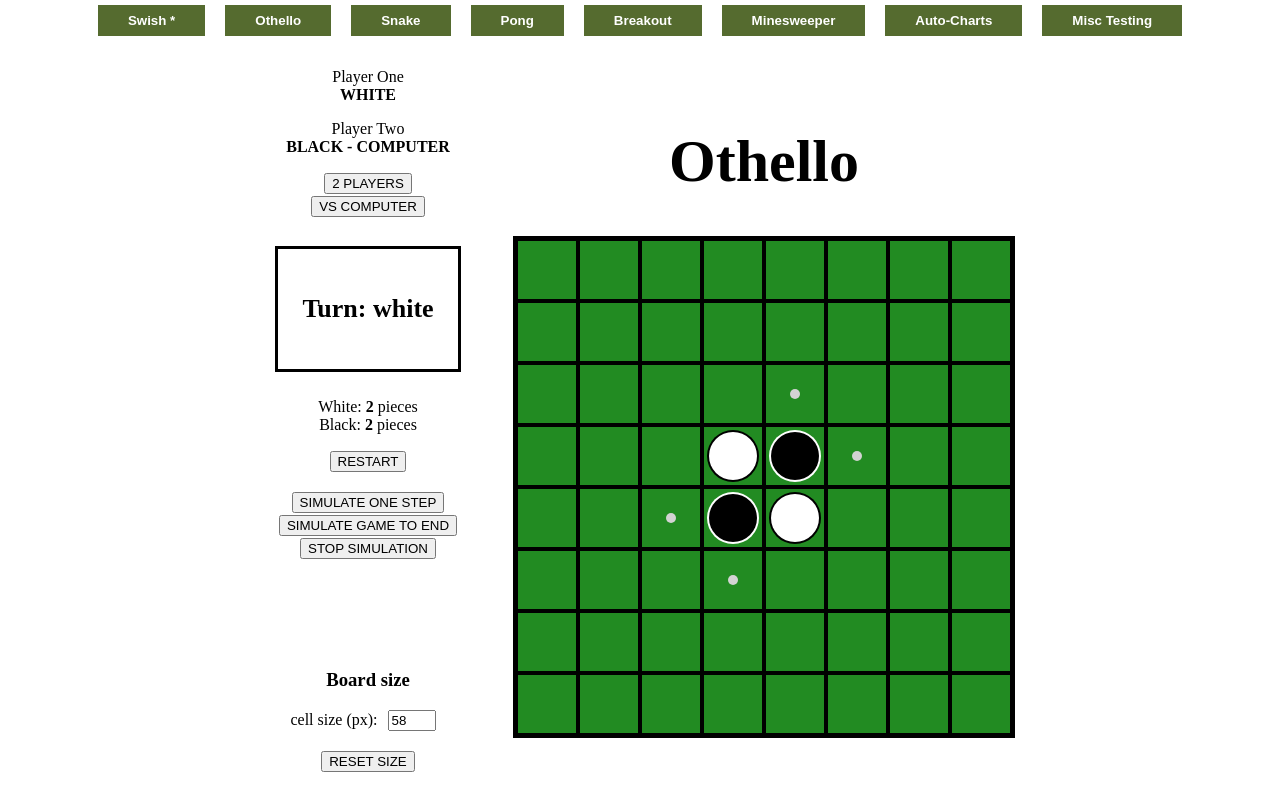
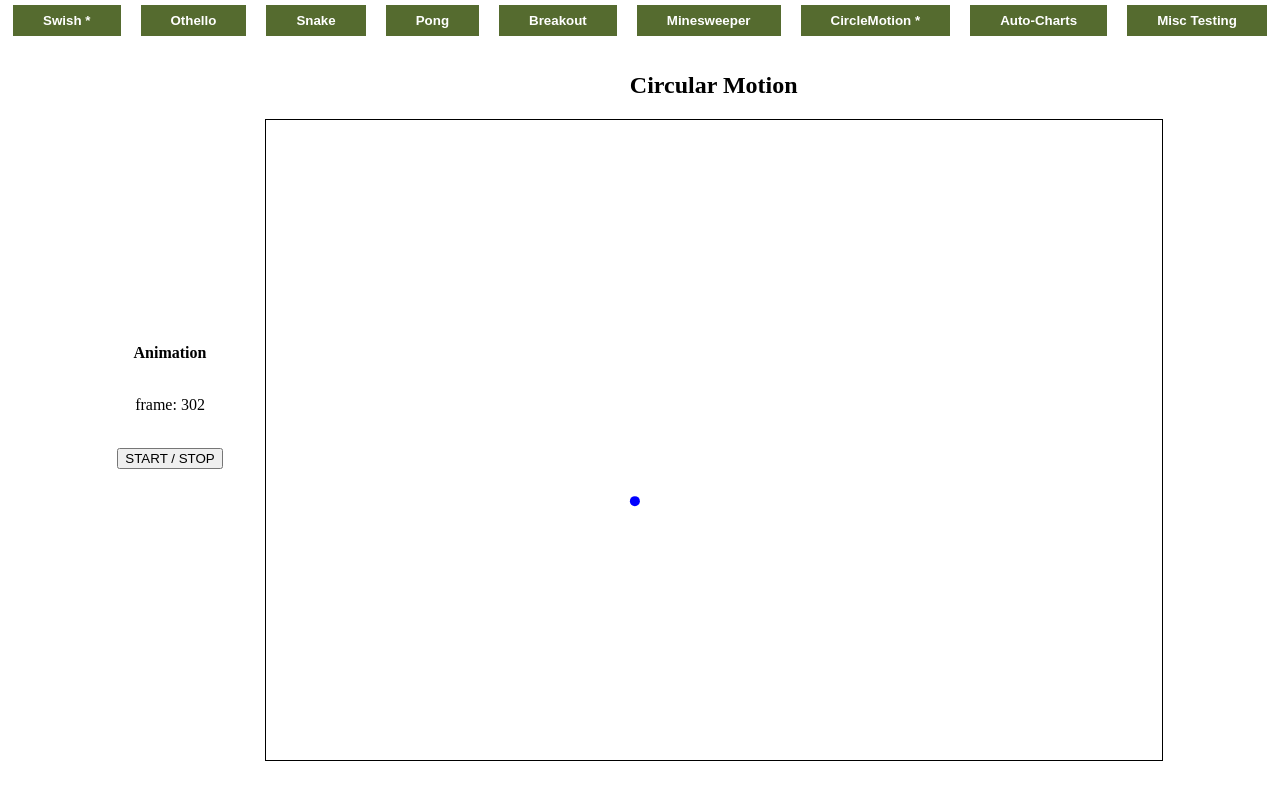
Before and after one commit to apoyhonen/base, a Vue app: page / in a window 1280 px wide. Built offline with nearby package versions, Linux system fonts and the light colour scheme.

Commit message:
circlemotion init

```diff
--- a/src/App.vue
+++ b/src/App.vue
@@ -5,11 +5,12 @@
     </template>
   </div>
   <Swish v-if="shownApp === 'swish'"></Swish>
+  <Othello v-if="shownApp === 'othello'"></Othello>
   <Snake v-if="shownApp === 'snake'"></Snake>
   <Pong v-if="shownApp === 'pong'"></Pong>
   <Breakout v-if="shownApp === 'breakout'"></Breakout>
   <MineSweeper v-if="shownApp === 'minesweeper'"></MineSweeper>
-  <Othello v-if="shownApp === 'othello'"></Othello>
+  <CircleMotion v-if="shownApp === 'circlemotion'"></CircleMotion>
   <CanvasCharts v-if="shownApp === 'canvascharts'"></CanvasCharts>
   <MiscTesting v-if="shownApp === 'misctesting'"></MiscTesting>
 </template>
@@ -22,12 +23,13 @@
 import Breakout from "@/apps/BreakoutApp.vue";
 import MineSweeper from "@/apps/MineSweeperApp.vue";
 import Othello from "@/apps/OthelloApp.vue";
+import CircleMotion from "@/apps/CircleMotionAnimationApp.vue";
 import CanvasCharts from "@/apps/CanvasCharts.vue";
 import MiscTesting from "@/apps/MiscTesting.vue";
 
 import { ref } from "vue";
 
-const shownApp = ref("othello");
+const shownApp = ref("circlemotion");
 
 const apps = [];
 apps.push({ refName: 'swish', name: 'Swish *' });
@@ -36,6 +38,7 @@
 apps.push({ refName: 'pong', name: 'Pong' });
 apps.push({ refName: 'breakout', name: 'Breakout' });
 apps.push({ refName: 'minesweeper', name: 'Minesweeper' });
+apps.push({ refName: 'circlemotion', name: 'CircleMotion *' })
 apps.push({ refName: 'canvascharts', name: 'Auto-Charts' });
 apps.push({ refName: 'misctesting', name: 'Misc Testing' });
 
@@ -46,6 +49,7 @@
 import Breakout from "@/apps/BreakoutApp.vue";
 import MineSweeper from "@/apps/MineSweeperApp.vue";
 import Othello from "@/apps/OthelloApp.vue";
+import CircleMotion from "@/apps/CircleMotionAnimationApp.vue";
 import CanvasCharts from "@/apps/CanvasCharts.vue";
 import MiscTesting from "@/apps/MiscTesting.vue";
 
--- /dev/null
+++ b/src/apps/CircleMotionAnimationApp.vue
@@ -0,0 +1,149 @@
+
+// adapted from https://www.youtube.com/watch?v=raXW5J1Te7Y
+
+<template>
+  <table>
+    <tr>
+
+      <td>
+        <b>Animation</b>
+        <br><br>
+        <p>frame: {{ frameCount }}</p>
+        <br>
+        <button @click="isRunning = !isRunning">START / STOP</button>
+      </td>
+
+      <td>
+        <h2>Circular Motion</h2>
+        <canvas id="circleMotionCanvas" width="400" height="300" @auxclick.prevent="canvasClicked" oncontextmenu="return false"></canvas>
+      </td>
+
+    </tr>
+  </table>
+
+</template>
+
+<script setup>
+
+import { onMounted, ref, watch } from "vue";
+import { angleBetweenPointsRadian } from "@/util/MathUtil";
+
+let canvas = null;
+let c = null;
+
+const frameCount = ref(1);
+const isRunning = ref(true);
+
+onMounted(() => {
+  canvas = document.getElementById("circleMotionCanvas");
+  canvas.width = window.innerWidth * 0.7;
+  canvas.height = window.innerHeight * 0.8;
+  c = canvas.getContext("2d");
+
+  middlePoint.x = canvas.width / 2;
+  middlePoint.y = canvas.height / 2;
+
+  initParticles();
+
+  draw(); // init
+});
+
+watch(isRunning, () => {
+  if (isRunning.value) draw();
+})
+
+function draw() {
+  frameCount.value++;
+
+  clear();
+  drawParticles();
+
+  if (isRunning.value && isAppActive()) requestAnimationFrame(draw); // redraw as soon as animation frame is available
+}
+
+function isAppActive() {
+  return document.getElementById("circleMotionCanvas") !== null;
+}
+
+function clear() {
+  c.clearRect(0, 0, canvas.width, canvas.height);
+}
+
+let middlePoint = { x: 0, y: 0 };
+const mousePoint = ref({ x: 0, y: 0 });
+
+const angleInRadians = ref(0.5);
+
+function canvasClicked(e) {
+  const eventX = e.clientX - canvas.offsetLeft;
+  const eventY = e.clientY - canvas.offsetTop;
+  angleInRadians.value = angleBetweenPointsRadian(mousePoint.value.x, mousePoint.value.y, eventX, eventY);
+}
+
+// key and mouse handlers
+
+document.addEventListener("mousemove", mouseMoveHandler, false);
+
+function mouseMoveHandler(e) {
+  if (!isAppActive()) return;
+
+  mousePoint.value.x = e.clientX - canvas.offsetLeft;
+  mousePoint.value.y = e.clientY - canvas.offsetTop;
+}
+
+// particles
+
+let particles = [];
+
+function initParticles() {
+  for (let i = 0; i < 1; i++) {
+    particles.push(new Particle(middlePoint.x, middlePoint.y, 5, 'blue'));
+  }
+}
+
+function Particle(x, y, radius, color) {
+  this.x = x;
+  this.y = y;
+  this.radius = radius;
+  this.color = color;
+  this.radians = 0;
+  this.velocity = 0.05;
+
+  this.update = () => {
+    // move points over time
+    this.radians += this.velocity;
+    this.x = x + Math.cos(this.radians) * 100; // oscillation factor
+    this.y = y + Math.sin(this.radians) * 100;
+
+    this.draw();
+  }
+
+  this.draw = () => {
+    c.fillStyle = this.color;
+
+    c.beginPath();
+    c.arc(this.x, this.y, this.radius, 0, Math.PI * 2, true);
+    c.fill();
+    c.closePath(); // TODO is this needed?
+  }
+}
+
+function drawParticles() {
+  particles.forEach(particle => particle.update());
+}
+
+</script>
+
+<style scoped>
+table {
+  margin: 10px auto;
+}
+table > tr > td {
+  padding: 0 20px;
+}
+canvas {
+  display: block;
+  margin: 0 auto;
+  border: 1px solid black;
+}
+</style>
--- a/src/apps/SwishApp.vue
+++ b/src/apps/SwishApp.vue
@@ -40,7 +40,7 @@
 <script setup>
 
 import { computed, onMounted, ref, watch } from "vue";
-import { angleBetweenPointsDegreesPositive, degreesToRadian, projectedPoint } from "@/util/MathUtil";
+import { angleBetweenPointsDegreesPositive, degreesToRadian, projectPoint } from "@/util/MathUtil";
 
 let canvas = null;
 let c = null;
@@ -185,7 +185,7 @@
   c.lineWidth = 3;
   c.beginPath();
   c.moveTo(x, y);
-  const linePoint = projectedPoint(x, y, lineLength.value, angleInRadians.value);
+  const linePoint = projectPoint(x, y, lineLength.value, angleInRadians.value);
   c.lineTo(linePoint.x, linePoint.y);
   c.stroke();
 }
--- a/src/util/MathUtil.js
+++ b/src/util/MathUtil.js
@@ -1,4 +1,4 @@
-export { randomIntBetween, degreesToRadian, radianToDegrees, angleBetweenPointsRadian, angleBetweenPointsDegreesPositive, projectedPoint };
+export { randomIntBetween, degreesToRadian, radianToDegrees, angleBetweenPointsRadian, angleBetweenPointsDegreesPositive, projectPoint };
 
 // PURE MATH (RANDOM, ETC.)
 
@@ -25,14 +25,14 @@
     return (directionInDegrees + 360) % 360; // change to positive angle
 }
 
-function projectedPoint(originX, originY, length, radiansTheta) {
-    return { x: projectedPointX(originX, length, radiansTheta), y: projectedPointY(originY, length, radiansTheta) };
+function projectPoint(originX, originY, length, radiansTheta) {
+    return { x: projectPointX(originX, length, radiansTheta), y: projectPointY(originY, length, radiansTheta) };
 }
 
-function projectedPointX(originX, length, radiansTheta) {
+function projectPointX(originX, length, radiansTheta) {
     return originX + length * Math.cos(radiansTheta);
 }
 
-function projectedPointY(originY, length, radiansTheta) {
+function projectPointY(originY, length, radiansTheta) {
     return originY + length * Math.sin(radiansTheta);
 }
```
